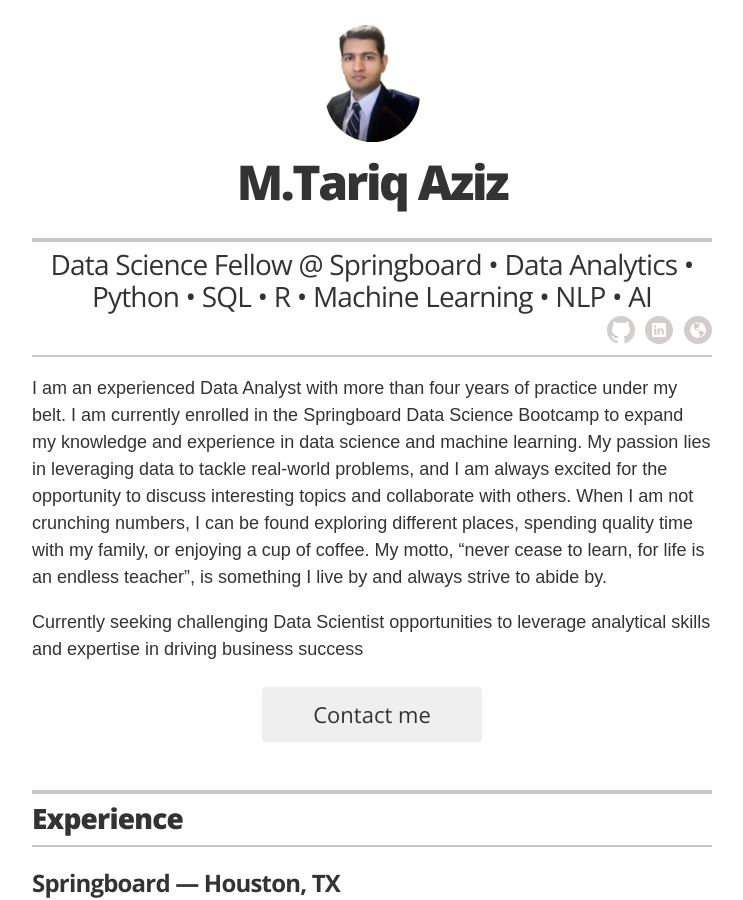
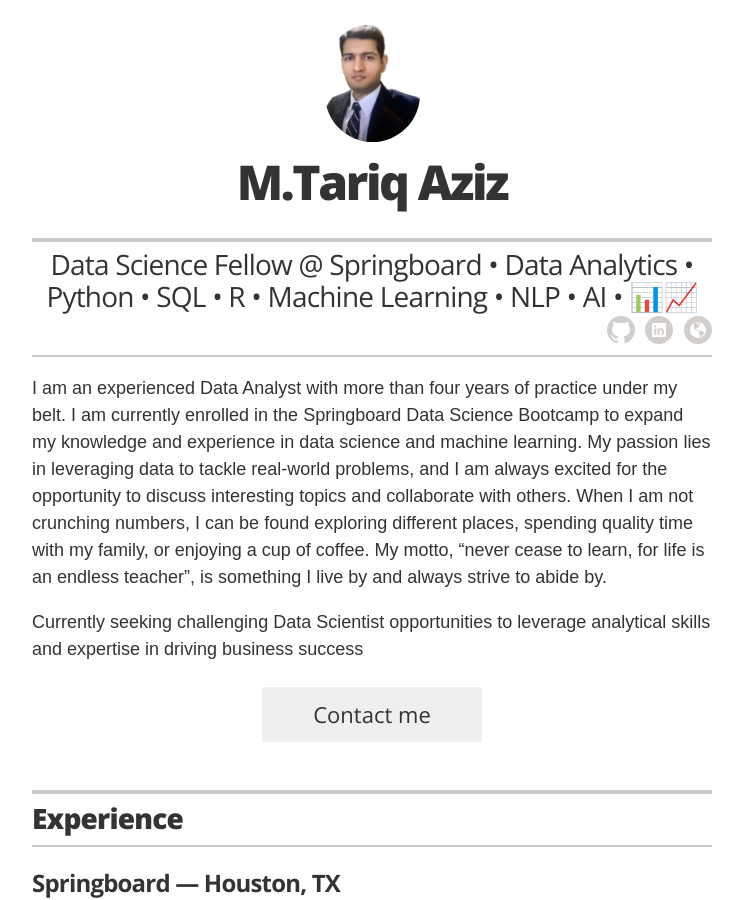
Before and after one commit to ttariqaziz/ttariqaziz.github.io, a Jekyll site: the page built from index.html, in a window 1280 px wide and 900 px high. Shown: the whole window, without its empty margins (268-1011 px from the left). Built offline with Jekyll 4.4.1, drawn with Linux system fonts in a browser that asks for light colours.

```diff
--- a/_config.yml
+++ b/_config.yml
@@ -6,7 +6,7 @@ sass:
   style: compressed
 resume_avatar: 'true'
 resume_name: M.Tariq Aziz
-resume_title: Data Science Fellow @ Springboard  • Data Analytics • Python • SQL • R • Machine Learning • NLP • AI
+resume_title: Data Science Fellow @ Springboard  • Data Analytics • Python • SQL • R • Machine Learning • NLP • AI • 📊📈
 resume_contact_email: ta.aziz221@gmail.com
 # resume_contact_telephone: 555-7334
 resume_contact_address: 'Spring, TX'
```
